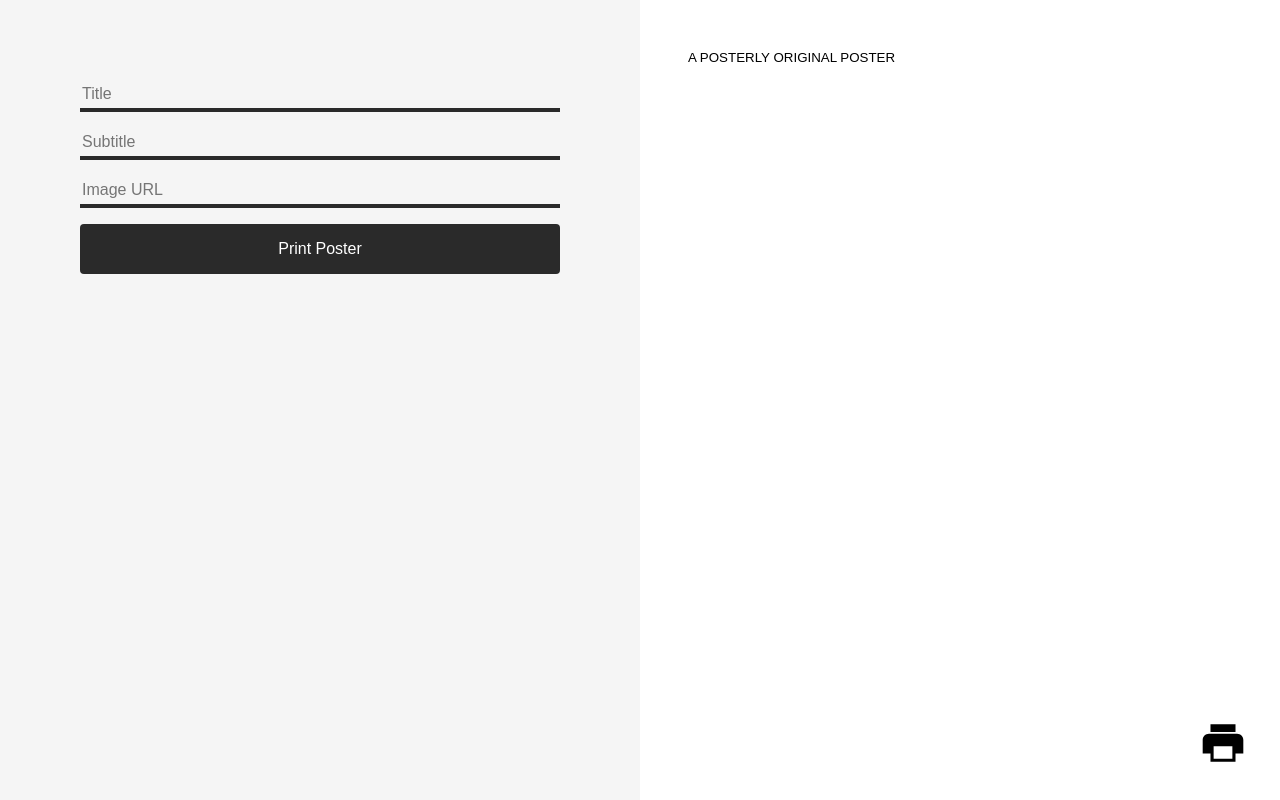
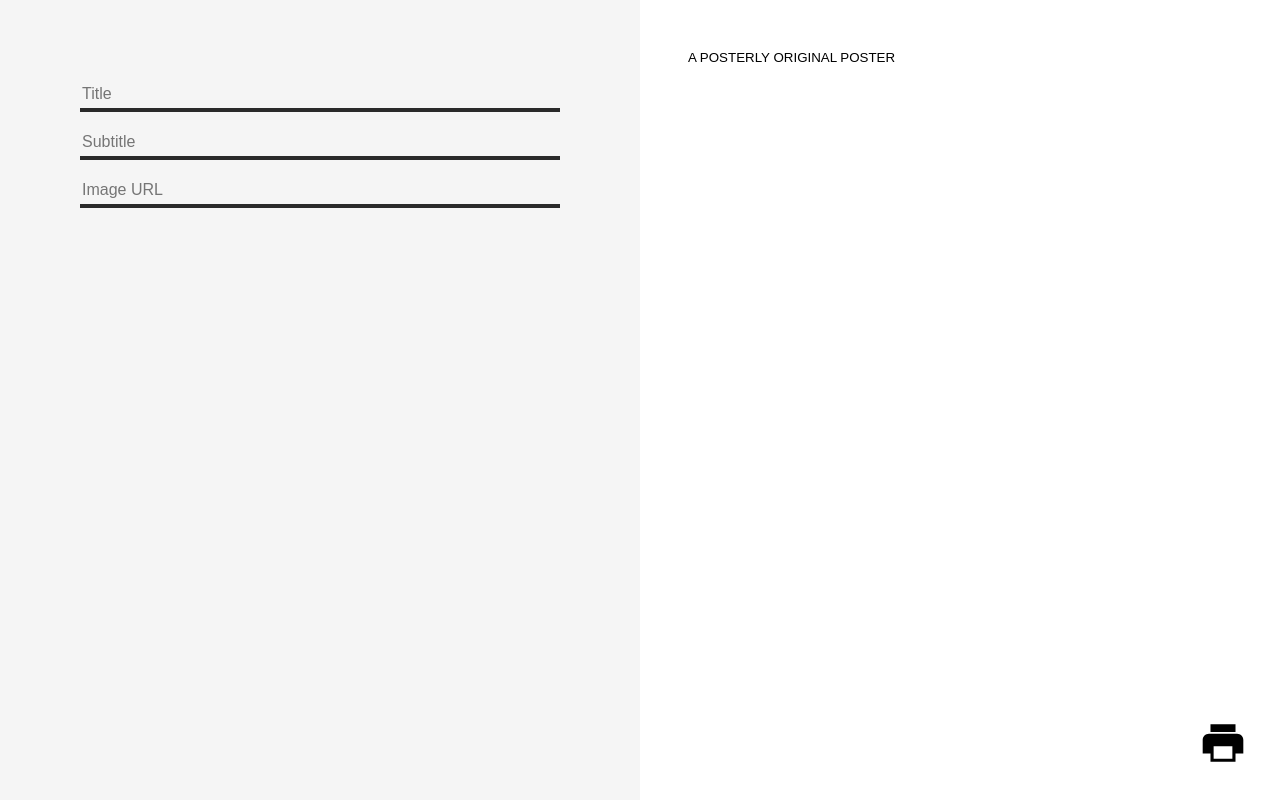
Before and after one commit to leoacosta/react-poster-creator, a React (Create React App) app: page / in a window 1280 px wide. Built offline with nearby package versions, Linux system fonts and the light colour scheme.

Commit message:
Remove print button

```diff
--- a/src/components/CreatePosterForm.js
+++ b/src/components/CreatePosterForm.js
@@ -20,7 +20,6 @@ class CreatePosterForm extends Component {
                         placeholder="Image URL"
                         onChange={this.props.getImageURL}
                     />
-          <button>Print Poster</button>
                 </form>
             </div>
         );
```
Lines whose indentation alone changed are shown as unchanged.
